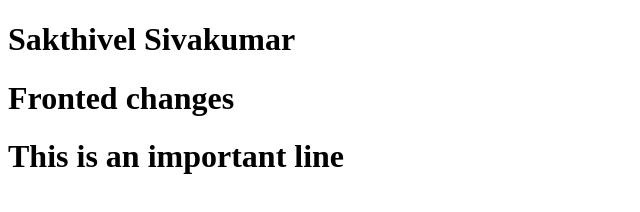
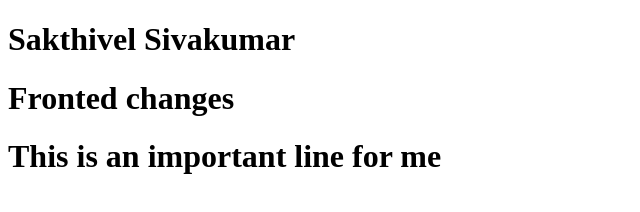
Before and after one commit to sakthii07/Mini_workout-app, a plain HTML site: page index.html in a window 1280 px wide. Shown: the whole page, without its empty margins (0-640 px from the left). Drawn offline with Linux system fonts and the light colour scheme.

Commit message:
!feat : added some important changes for me

```diff
--- a/index.html
+++ b/index.html
@@ -8,6 +8,6 @@
 <body>
     <h1>Sakthivel Sivakumar</h1>
     <h1>Fronted changes</h1>
-    <h1>This is an important line</h1>
+    <h1>This is an important line for me</h1>
 </body>
 </html>
```
